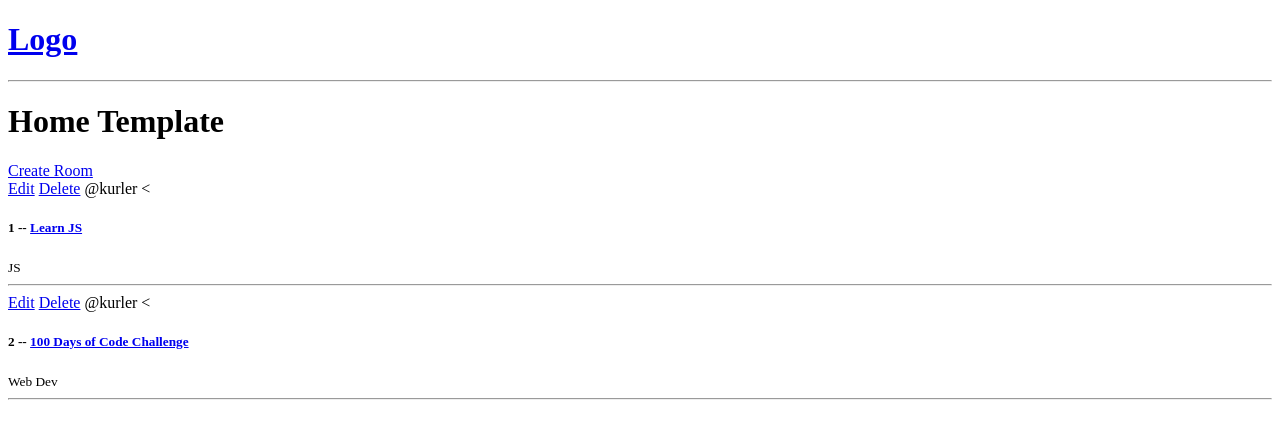
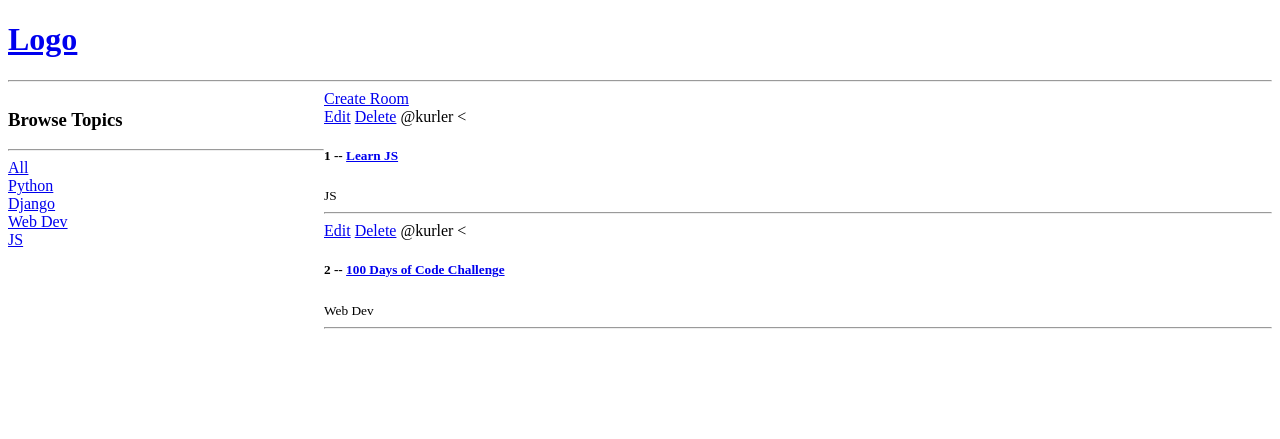
Before and after one commit to Kurler3/studybud, a Django app: page / in a window 1280 px wide. Shown: the top 439 px of the page. Run offline with Django 4.2, Linux system fonts and the light colour scheme; data comes from the database, SQL or seed files in the repository.

Commit message:
Init topic search

```diff
--- a/base/templates/base/home.html
+++ b/base/templates/base/home.html
@@ -1,14 +1,42 @@
 {% extends 'main.html' %}
 
 {% block content %}
-<h1>
-    Home Template
-</h1>
+
+<style>
+    .homeContainer {
+        display: grid;
+        /* 1 FR FOR SIDE BAR, 3FR FOR THE ROOMS */
+        grid-template-columns: 1fr 3fr;
+    }
+
+</style>
+
+<div class="homeContainer">
+
+    <!-- SIDE BAR -->
+    <div>
+        <h3>Browse Topics</h3>
+        <hr>
+
+        <a href="{% url 'home' %}">
+            All
+        </a>
+
+        {% for topic in topics %}
 
             <div>
+                <a href="{% url 'home' %}?q={{topic.name}}">{{topic.name}}</a>
+            </div>
 
+        {% endfor %}
+    </div>
+
+    <!-- ROOMS -->
+    <div>
+        <!-- CREATE ROOM -->
         <a href="{% url 'create-room' %}">Create Room</a>
 
+        <!-- LIST OF ROOMS -->
         <div>
             {% for room in rooms %}
 
@@ -25,5 +53,7 @@
         </div>
     </div>
 
+</div>
+
 
 {% endblock content %}
--- a/base/views.py
+++ b/base/views.py
@@ -1,32 +1,26 @@
 from django.shortcuts import render, redirect
 
-from .models import Room
+from .models import Room, Topic
 
 from .forms import RoomForm
 
 # Create your views here.
 
-# rooms = [
-#     {
-#         'id': 1,
-#         'name': 'Lets learn python!',
-#     },
-#     {
-#         'id': 2,
-#         'name': 'Design with me',
-#     },
-#     {
-#         'id': 3,
-#         'name': 'Frontend developers',
-#     },
-# ]
 
 
 def home(request):
+
+    # GET Q IF EXISTS
+    q = request.GET.get('q') if request.GET.get('q') != None else ''
+
     # GETS ALL ROOMS FROM THE ROOM TABLE
-    rooms = Room.objects.all()
+    # CHECK IF THE TOPIC NAME OF EACH OBJECT CONTAINS Q (TOPIC NAME IN SEARCH PARAMS)
+    rooms = Room.objects.filter(topic__name__icontains=q)
 
-    context = {'rooms': rooms}
+    # GET ALL TOPICS
+    topics = Topic.objects.all()
+
+    context = {'rooms': rooms, 'topics': topics}
 
     return render(request, 'base/home.html', context)
 
```
Lines whose indentation alone changed are shown as unchanged.
